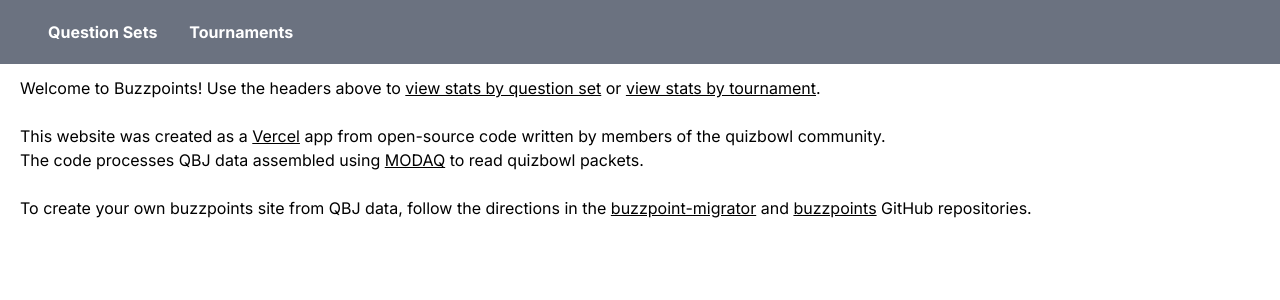
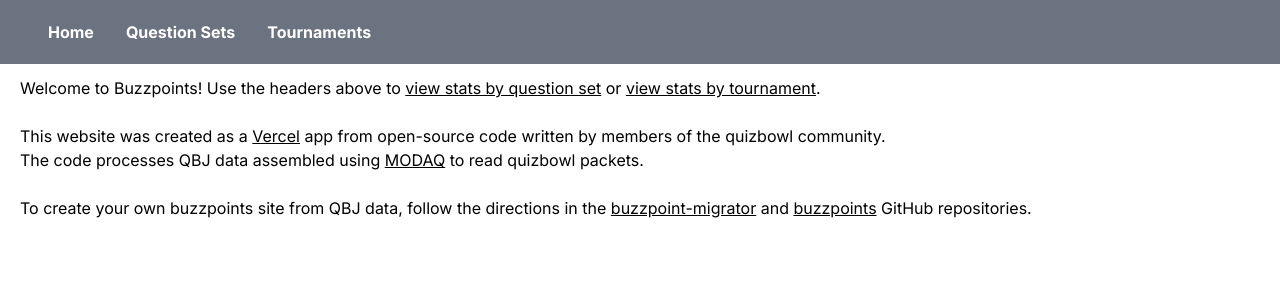
Before and after one commit to JemCasey/buzzpoints, a Next.js app: page / in a window 1280 px wide. Shown: the top 300 px of the page. Built offline with nearby package versions, Linux system fonts and the light colour scheme.

Commit message:
Add back 'Home' link; mr-5 -> md:mr-5

```diff
--- a/src/components/Navbar.tsx
+++ b/src/components/Navbar.tsx
@@ -19,10 +19,11 @@ export default function Navbar({ tournament, questionSet }: NavbarProps) {
     const entity = (tournament || questionSet) as Tournament | QuestionSet | undefined;
     const setName = tournament ? tournament.question_set.name : "";
 
+    mainButtons.push(...[
+        { label: "Home", url: "/" },
+    ]);
+
     if (entity) {
-        mainButtons.push(...[
-            { label: "Home", url: "/" },
-        ]);
         let bonuses: boolean = true;
         if (tournament) {
             bonuses = tournament.question_set.bonuses;
@@ -66,7 +67,7 @@ export default function Navbar({ tournament, questionSet }: NavbarProps) {
         <div className="min-w-screen mx-auto px-4 sm:px-6 lg:px-8">
             <div className="flex items-center justify-between h-16">
                 <div className="flex items-center overflow-x-auto h-full">
-                    <div className="flex-shrink-0 mr-5 h-full flex items-center">
+                    <div className="flex-shrink-0 md:mr-5 h-full flex items-center">
                         {mainButtons.map(({ url, label }, i) => (
                             <Link
                                 key={i}
```
